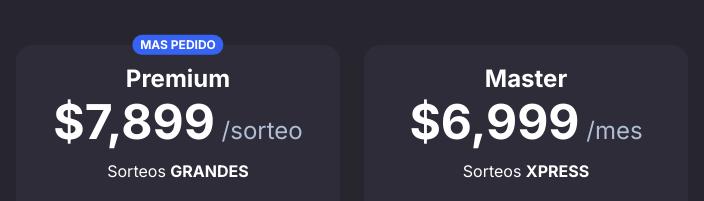
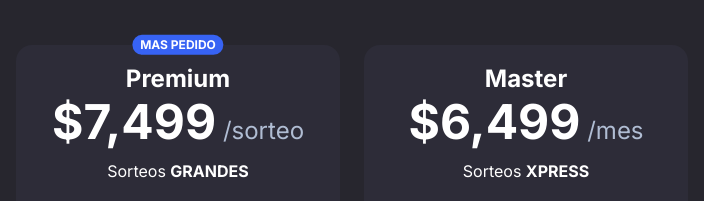
Before and after one commit to WichyAlonzo/wichydev, a plain HTML site: page index.html in a window 1280 px wide. Shown: the part 2538-2739 px from the top of the page, 114-818 px from the left. Drawn offline with Linux system fonts and the light colour scheme.

Commit message:
Update index.html

```diff
--- a/index.html
+++ b/index.html
@@ -139,7 +139,7 @@
                         <div class="card border-primary border-2 mb-4" style="border-bottom-left-radius: 0px!important;border-bottom-right-radius: 0px!important;">
                             <div class="card-body text-center p-4">
                                 <h4 class="fw-bold card-subtitle">Premium</h4>
-                                <h4 class="display-5 fw-bold card-title">$7,899<span class="fs-4 fw-normal text-muted">&nbsp;/sorteo</span></h4>
+                                <h4 class="display-5 fw-bold card-title">$7,499<span class="fs-4 fw-normal text-muted">&nbsp;/sorteo</span></h4>
                                 <p><span class="badge rounded-pill bg-primary position-absolute top-0 start-50 translate-middle text-uppercase">Mas pedido</span>Sorteos <strong>GRANDES</strong></p>
                             </div>
                         </div>
@@ -173,7 +173,7 @@
                         <div class="card mb-4" style="border-bottom-right-radius: 0px!important;border-bottom-left-radius: 0px!important;">
                             <div class="card-body text-center p-4">
                                 <h4 class="fw-bold card-subtitle">Master</h4>
-                                <h4 class="display-5 fw-bold card-title">$6,999<span class="fs-4 fw-normal text-muted">&nbsp;/mes</span></h4>
+                                <h4 class="display-5 fw-bold card-title">$6,499<span class="fs-4 fw-normal text-muted">&nbsp;/mes</span></h4>
                                 <p>Sorteos <strong>XPRESS</strong></p>
                             </div>
                         </div>
```
